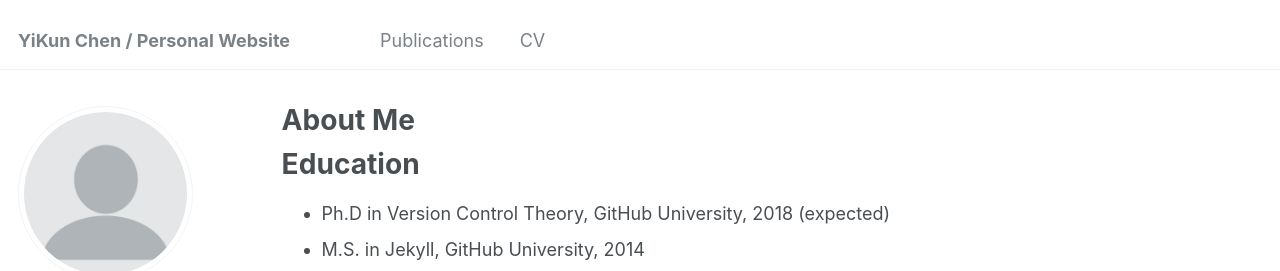
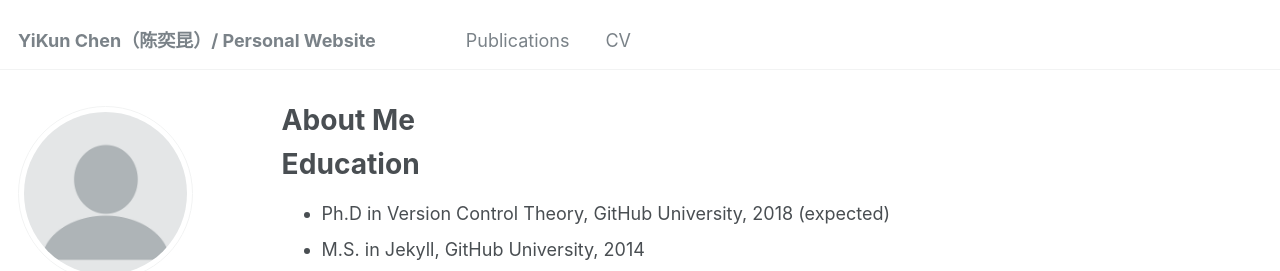
Before and after one commit to kenter1643/YikunChen, a Jekyll site: the page built from _pages/about.md, in a window 1280 px wide. Shown: the top 271 px of the page. Built offline with Jekyll 4.4.1, drawn with Linux system fonts in a browser that asks for light colours; some web fonts are replaced.

Commit message:
Update _config.yml

```diff
--- a/_config.yml
+++ b/_config.yml
@@ -8,7 +8,7 @@
 
 # Basic Site Settings
 locale                   : "en-US"
-title                    : "YiKun Chen / Personal Website"
+title                    : "YiKun Chen（陈奕昆）/ Personal Website"
 title_separator          : "-"
 name                     : &name "YiKun Chen"
 description              : &description "personal description"
```
